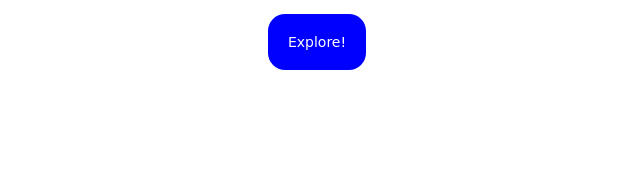
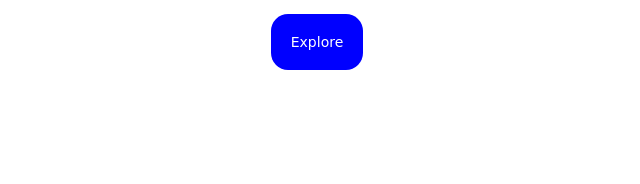
Before and after one commit to PAPPY-JOE/CWYB, a plain HTML site: page about.html in a window 1280 px wide. Shown: the part 1670-1854 px from the top of the page, 548-1188 px from the left. Drawn offline with nearby package versions, Linux system fonts and the light colour scheme.

Commit message:
Updated about.html
Changed the Explore! Button to Explore

```diff
--- a/about.html
+++ b/about.html
@@ -91,7 +91,7 @@
       Together with our dealers, we offer support to our customers. With service practices provided by participating dealers, including no-contact delivery and maintenance, our new way of working together has already begun.
     </p>
 
-    <a id="aboutbutton2" href="services.html">Explore!</a>
+    <a id="aboutbutton2" href="services.html">Explore</a>
 
     </div>
 
```
